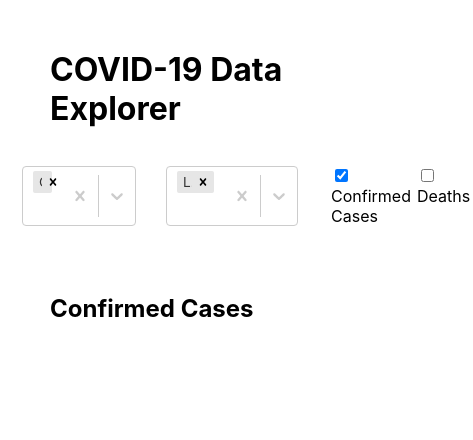
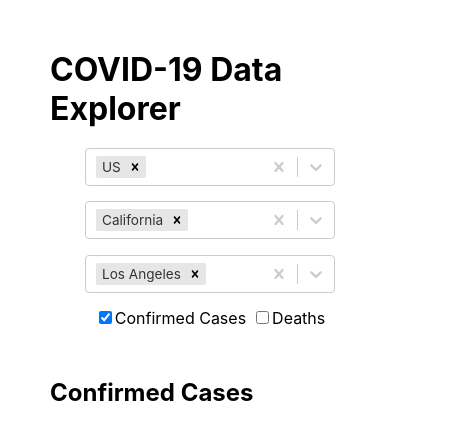
Before and after one commit to jacobworrel/covid19-viz, a React (Create React App) app: page / in a window 390 px wide. Shown: the top 440 px of the page, 473 px wide, since content can reach past the window. Built offline with nearby package versions, Linux system fonts and the light colour scheme; no server answers.

Commit message:
update layout on smaller devices

```diff
--- a/src/App.css
+++ b/src/App.css
@@ -56,3 +56,11 @@
   display: flex;
   align-items: baseline;
 }
+
+@media screen and ( max-width: 700px ) {
+  .widget {
+    flex-direction: column;
+    justify-content: space-between;
+    height: 180px;
+  }
+}
--- a/src/App.js
+++ b/src/App.js
@@ -38,8 +38,8 @@
     <div className="app l-column">
       <h1 className="section l-center">COVID-19 Data Explorer</h1>
       {/*<p className="l-center" style={{ fontSize: 100, margin: 0 }}>&#128567;</p>*/}
-      <div className="section l-center">
-        <div style={{ width: selectWidth }}>
+      <div className="section l-center widget">
+        <div style={{ width: selectWidth, marginLeft: widgetMarginLeft }}>
           <Select
             options={makeRegionList(globalCasesData)}
             isMulti
```
